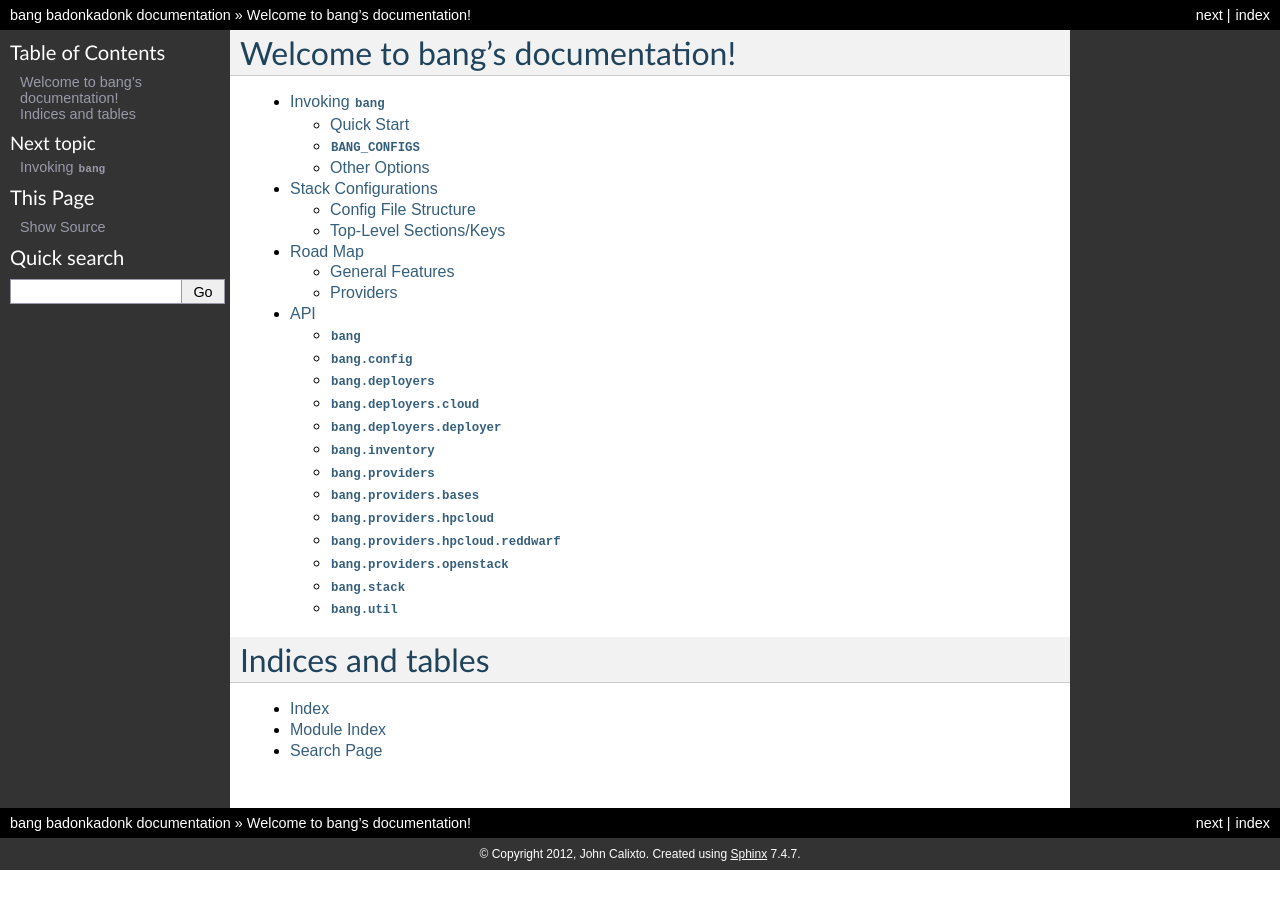
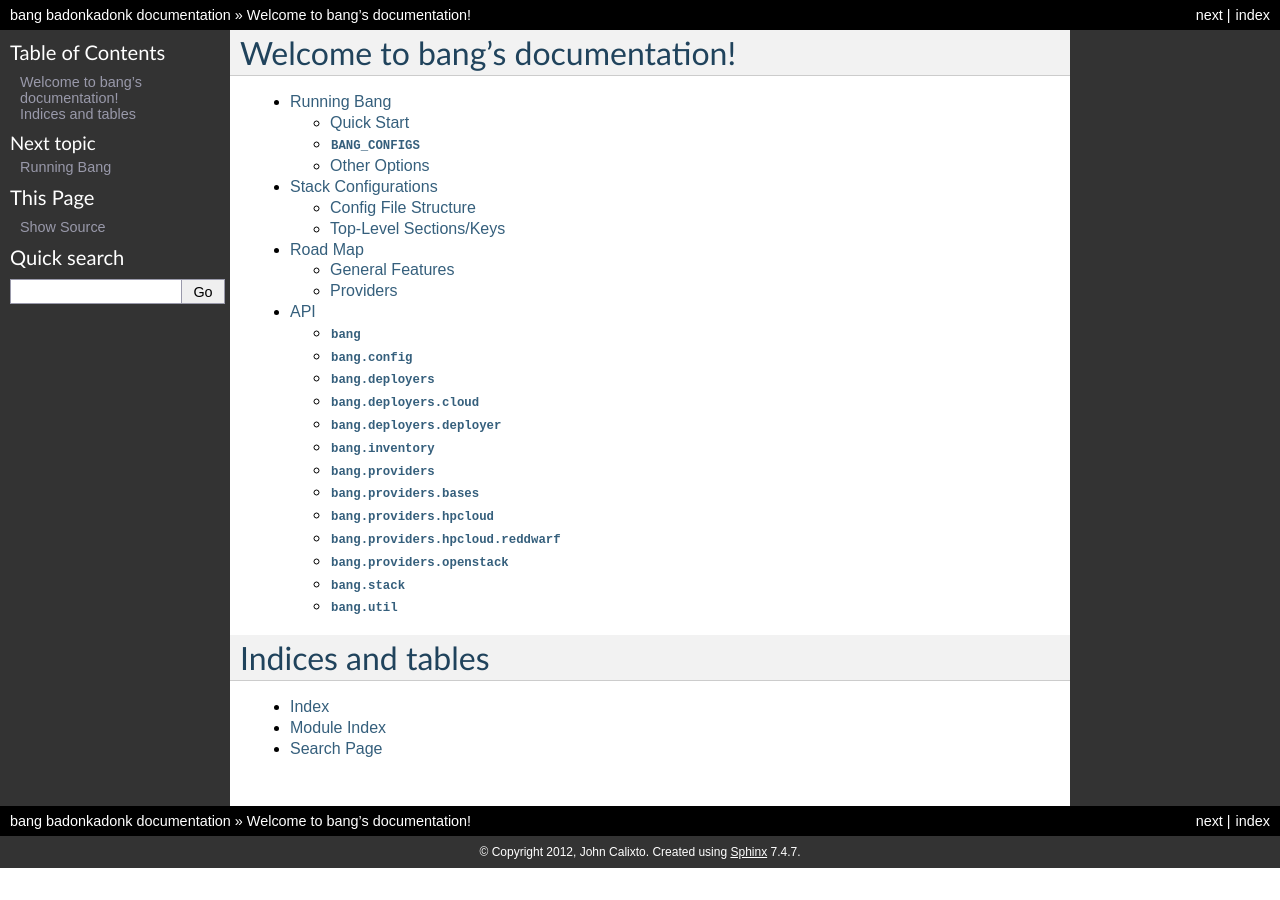
Before and after one commit to fr33jc/bang, a Sphinx documentation site: the page built from doc/index.txt, in a window 1280 px wide. Built offline with Sphinx 7.4.7, drawn with Linux system fonts in a browser that asks for light colours.

Commit message:
Say "running" instead of "invoking" because it is simpler.

```diff
--- a/doc/index.txt
+++ b/doc/index.txt
@@ -4,7 +4,7 @@ Welcome to bang's documentation!
 .. toctree::
     :maxdepth: 2
 
-    invoking
+    running
     stack_configs
     roadmap
     api
--- a/doc/invoking.txt
+++ b/doc/running.txt
@@ -1,5 +1,5 @@
-Invoking ``bang``
-=================
+Running Bang
+============
 
 
 Quick Start
```
